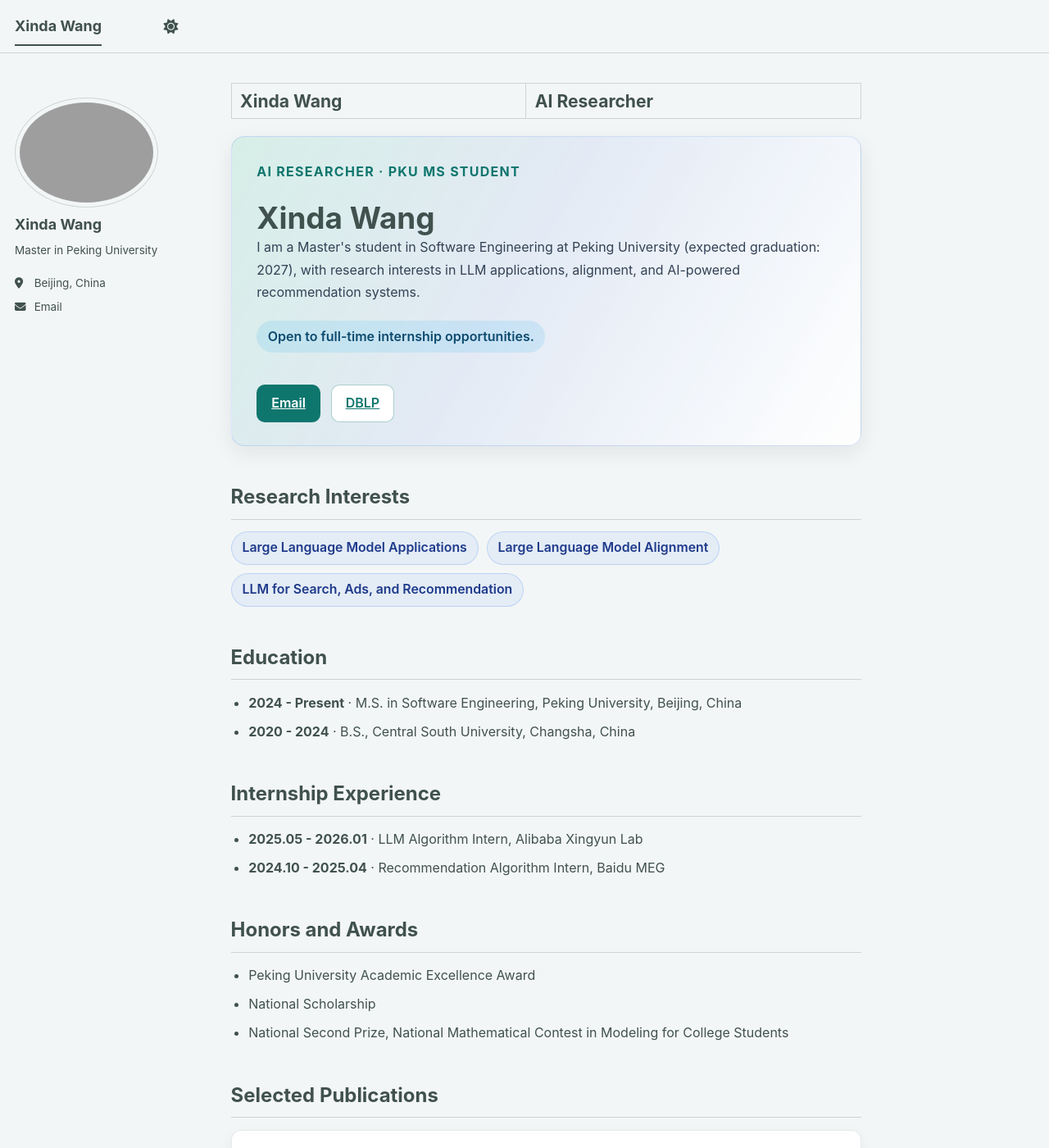
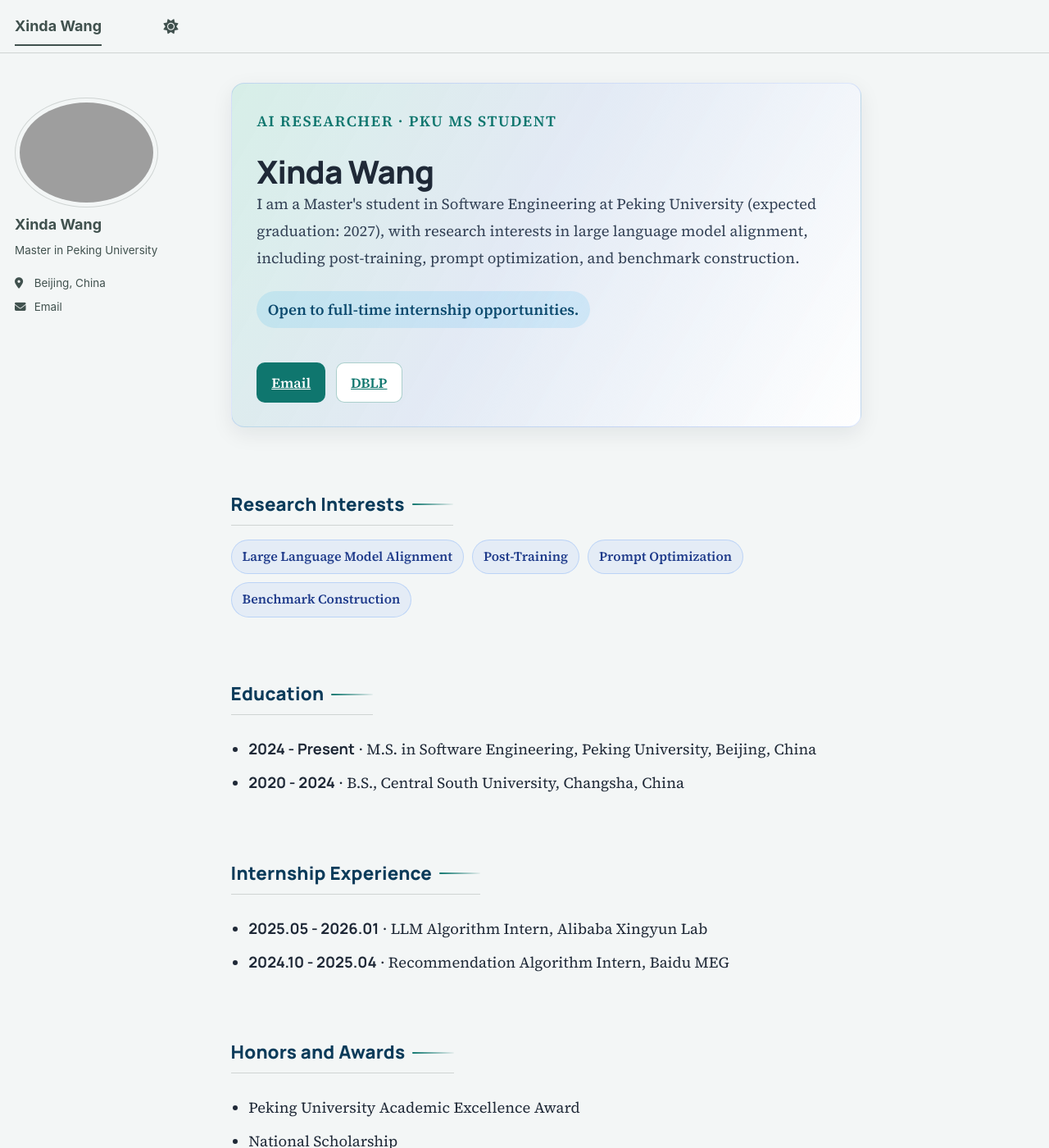
Before and after one commit to xindaaW/xindaaW.github.io, a Jekyll site: the page built from _pages/about.md, in a window 1280 px wide and 1400 px high. Shown: the whole window at 82% size. Built offline with Jekyll 4.4.1, drawn with Linux system fonts in a browser that asks for light colours; a script bundle is joined from its source files by our own code; library files that are not in the unit come from our copies.

Commit message:
update homepage focus and typography styling

```diff
--- a/_pages/about.md
+++ b/_pages/about.md
@@ -1,6 +1,6 @@
 ---
 permalink: /
-title: "Xinda Wang | AI Researcher"
+title:
 author_profile: true
 redirect_from:
   - /about/
@@ -11,7 +11,7 @@ redirect_from:
   <p class="home-hero__eyebrow">AI Researcher · PKU MS Student</p>
   <h1 class="home-hero__title">Xinda Wang</h1>
   <p class="home-hero__desc">
-    I am a Master's student in Software Engineering at Peking University (expected graduation: 2027), with research interests in LLM applications, alignment, and AI-powered recommendation systems.
+    I am a Master's student in Software Engineering at Peking University (expected graduation: 2027), with research interests in large language model alignment, including post-training, prompt optimization, and benchmark construction.
   </p>
   <p class="home-hero__status">Open to full-time internship opportunities.</p>
   <div class="home-hero__actions">
@@ -23,9 +23,10 @@ redirect_from:
 <section class="home-section">
   <h2>Research Interests</h2>
   <div class="home-chip-list">
-    <span class="home-chip">Large Language Model Applications</span>
     <span class="home-chip">Large Language Model Alignment</span>
-    <span class="home-chip">LLM for Search, Ads, and Recommendation</span>
+    <span class="home-chip">Post-Training</span>
+    <span class="home-chip">Prompt Optimization</span>
+    <span class="home-chip">Benchmark Construction</span>
   </div>
 </section>
 
--- a/assets/css/main.scss
+++ b/assets/css/main.scss
@@ -1,5 +1,6 @@
 ---
 ---
+@import url("https://fonts.googleapis.com/css2?family=Manrope:wght@500;700;800&family=Source+Serif+4:wght@400;500;600&display=swap");
 
 /*
  * This file controls what is imported from /_sass
@@ -44,8 +45,15 @@
 
 /* Homepage polish (about page) */
 .page__content {
-  font-size: 16px;
-  line-height: 1.7;
+  font-family: "Source Serif 4", Georgia, "Times New Roman", serif;
+  font-size: 17px;
+  line-height: 1.8;
+  color: #1f2937;
+}
+
+.page__content p,
+.page__content li {
+  font-size: 1.02rem;
 }
 
 .home-hero {
@@ -69,8 +77,11 @@
 
 .home-hero__title {
   margin: 0;
-  font-size: 2.05rem;
-  line-height: 1.2;
+  font-family: "Manrope", "Segoe UI", Arial, sans-serif;
+  font-size: 2.15rem;
+  font-weight: 800;
+  letter-spacing: -0.02em;
+  line-height: 1.15;
 }
 
 .home-hero__desc {
@@ -132,8 +143,24 @@
 }
 
 .home-section h2 {
-  margin-bottom: 0.8rem;
-  font-size: 1.33rem;
+  display: inline-flex;
+  align-items: center;
+  gap: 0.5rem;
+  margin-bottom: 0.95rem;
+  font-family: "Manrope", "Segoe UI", Arial, sans-serif;
+  font-size: 1.24rem;
+  font-weight: 800;
+  letter-spacing: 0.01em;
+  color: #0b3b5a;
+}
+
+.home-section h2::after {
+  content: "";
+  display: inline-block;
+  width: 2.8rem;
+  height: 2px;
+  border-radius: 999px;
+  background: linear-gradient(90deg, #0f766e, rgba(15, 118, 110, 0.05));
 }
 
 .home-chip-list {
@@ -162,6 +189,12 @@
 .home-timeline li,
 .home-list li {
   margin: 0.44rem 0;
+}
+
+.home-timeline strong,
+.home-list strong,
+.pub-card__title {
+  font-family: "Manrope", "Segoe UI", Arial, sans-serif;
 }
 
 .pub-cards {
@@ -214,6 +247,10 @@
 }
 
 @media (max-width: 768px) {
+  .page__content {
+    font-size: 16px;
+  }
+
   .home-hero {
     padding: 1.25rem 1.15rem;
     margin-bottom: 1.4rem;
```
